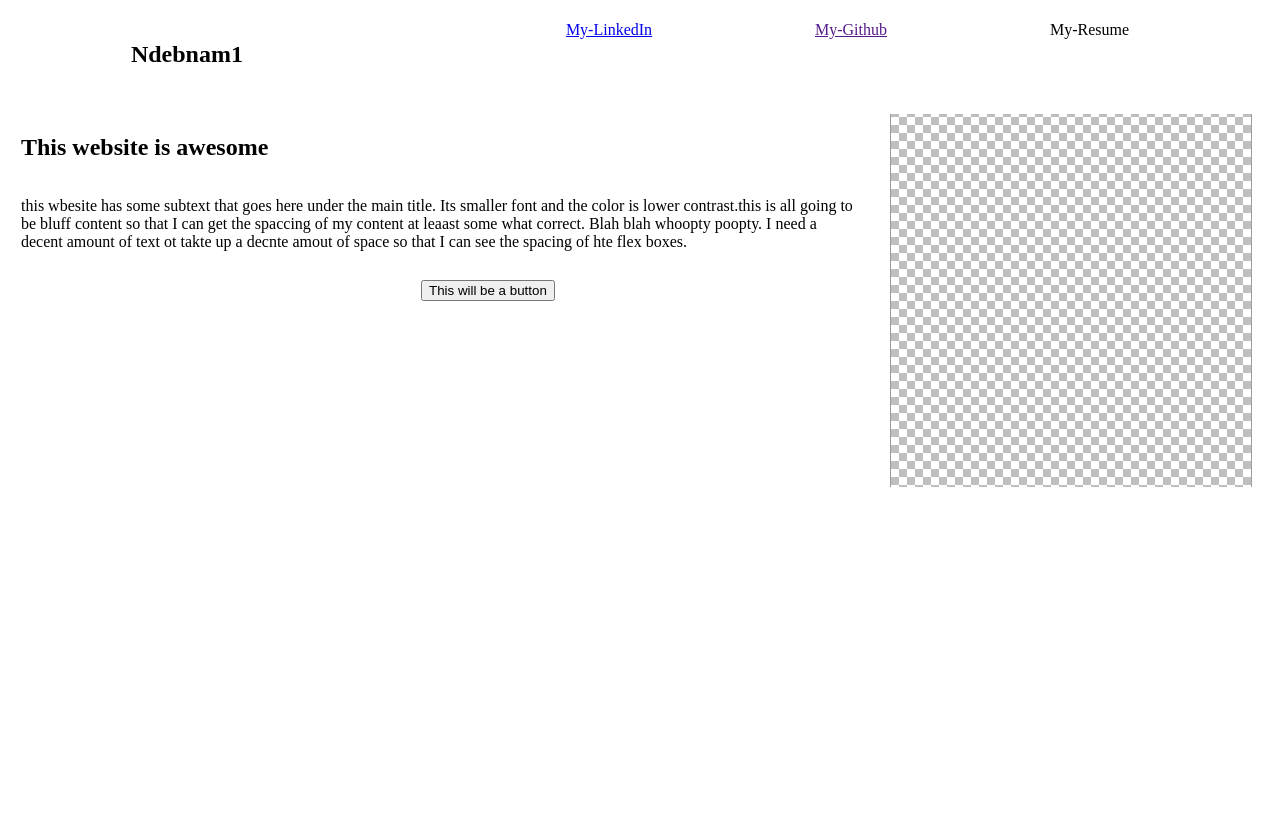
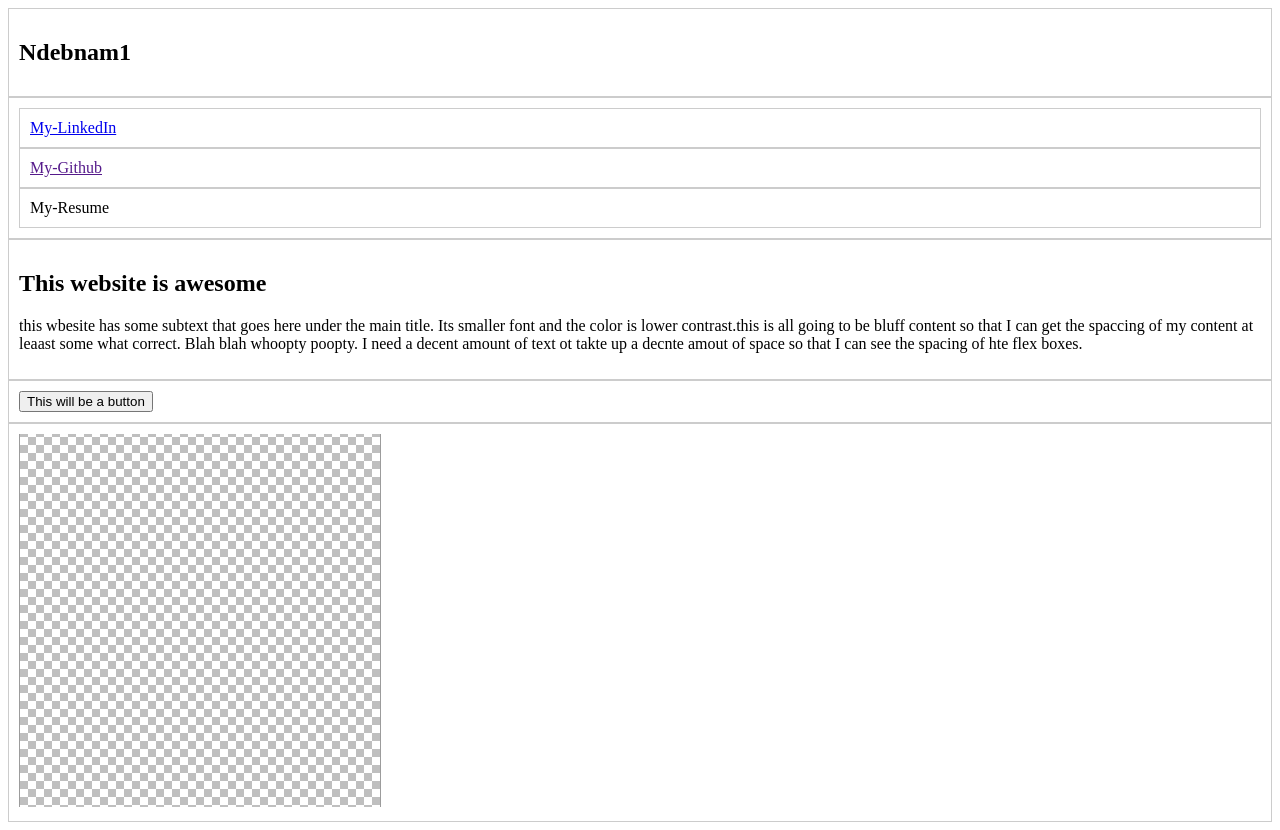
Before and after one commit to ndebnam1/odinLanding-page, a plain HTML site: page index.html in a window 1280 px wide. Before the commit the page ends 800 px from the top, so only its background shows below. Drawn offline with Linux system fonts and the light colour scheme.

Commit message:
Complete restart of CSS elements I have restarted the CSS portion of the 1st section of this Landing page project now there are only two css elements in use container-1 and container-1 div selector to see how the flex box behaves

```diff
--- a/index.html
+++ b/index.html
@@ -10,43 +10,47 @@
 </head>
 
 <body>
-    <div class="container1">
-        <div class="section-1-container">
+    <div class="container-1">
 
-            <div class="section1Header">
+
+        <div class="box-1">
             <h2>Ndebnam1</h2>
         </div>
 
-            <div class="section1Subcontainer">
+        <div class="box-2">
+            <div class="box-3">
                 <a href="https://www.linkedin.com/in/nilesdebnam/">My-LinkedIn </a>
             </div>
 
-            <div class="section1Subcontainer">
+            <div class="box-3">
                 <a href="">My-Github </a>
             </div>
 
-            <div class="section1Subcontainer">
+            <div class="box-3">
                 <a>My-Resume </a>
             </div>
-
         </div>
 
 
 
-        <div class="section-1-container2">
 
-            <div class="section1Subcontainer2">
+
+
+        <div>
             <h2>This website is awesome</h2>
             <p>this wbesite has some subtext that goes here under the main title. Its smaller font and the color is
                 lower contrast.this is all going to be bluff content so that I can get the spaccing of my content at
                 leaast some what correct. Blah blah whoopty poopty. I need a decent amount of text ot takte up a
                 decnte amout of space so that I can see the spacing of hte flex boxes.</p>
-                <div class="section1Subcontainer3">
+
+        </div>
+
+        <div class="box-2">
             <button type="button">This will be a button</button>
         </div>
-            </div>
 
-            <div class="section1Subcontainer">
+
+        <div class="box-3">
             <img src="blank.png">
         </div>
 
--- a/styles.css
+++ b/styles.css
@@ -1,53 +1,17 @@
-.section-1-container2,
-.section-1-container {
+.container-1 {
 	display: flex;
-	align-content: space-between;
-}
-.section1Subcontainer,
-.section1Subcontainer2,
-.section1Subcontainer3,
-.section1Header {
-	display: flex;
-	align-content: space-around;
-	margin: 13px;
-	width: fit-content;
-	flex-direction: row;
-	height: fit-content;
-}
-.container1 {
-	display: flex;
-	align-content: space-between;
 	flex-direction: column;
 }
-
-.section1Subcontainer2 {
-	flex-direction: column;
-	width: 100%;
+.container-1 div {
+	border: 1px #ccc solid;
+	padding: 10px;
 }
 
-.section1Subcontainer {
-	margin-left: 20px;
-	margin-right: 20px;
+.box-1 {
 }
 
-.section-1-container {
-	justify-content: space-evenly;
-}
-button {
-	width: fit-content;
-}
-.section1Subcontainer3 {
-	justify-content: center;
-	margin-left: 400px;
+.box-2 {
 }
 
-.section1Header {
-	margin-left: 0%;
-	margin-right: 180px;
+.box-3 {
 }
-
-.section-1-container2 {
-	justify-content: center;
-	align-items: flex-start;
-	justify-items: flex-start;
-}
```
Lines whose indentation alone changed are shown as unchanged.
